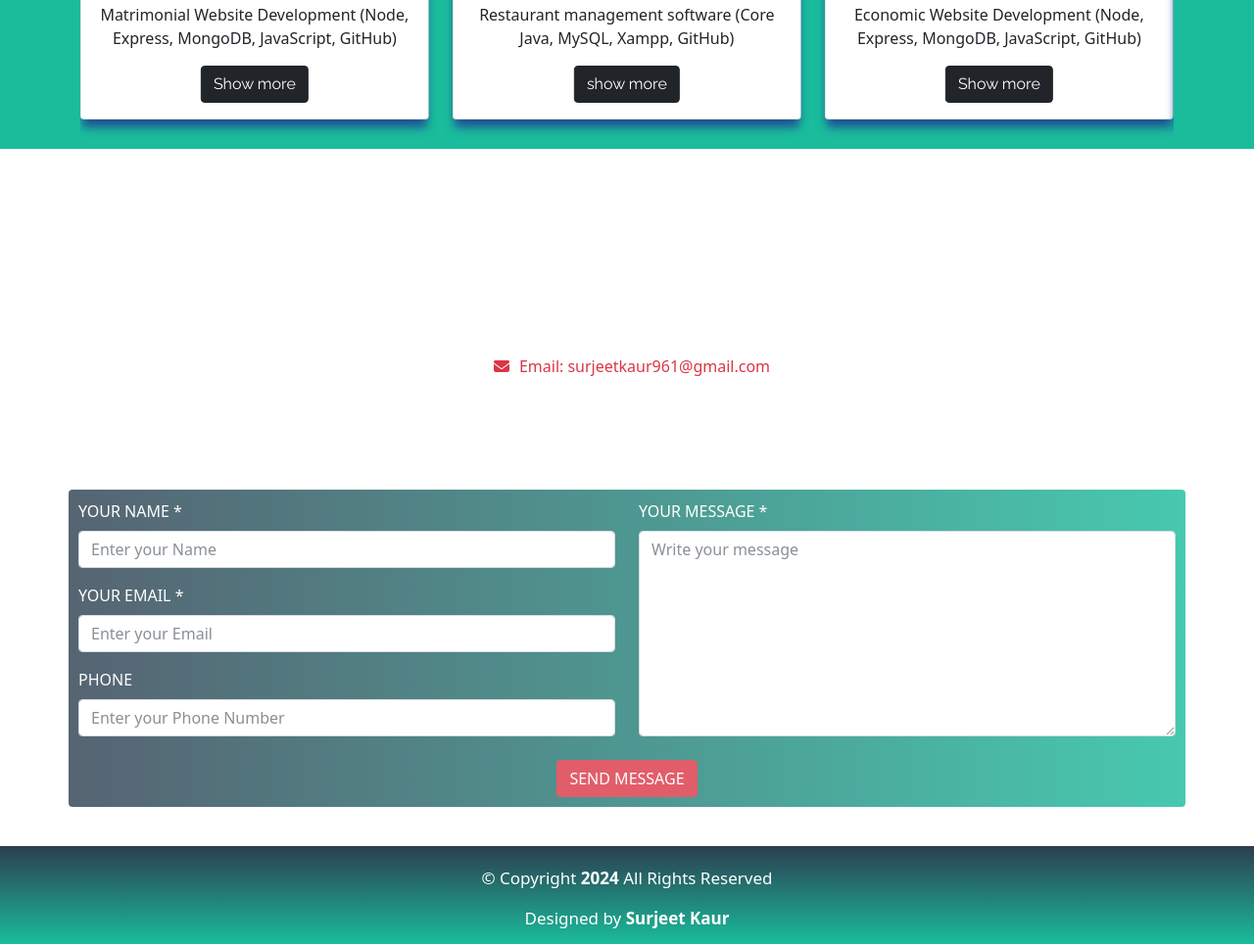
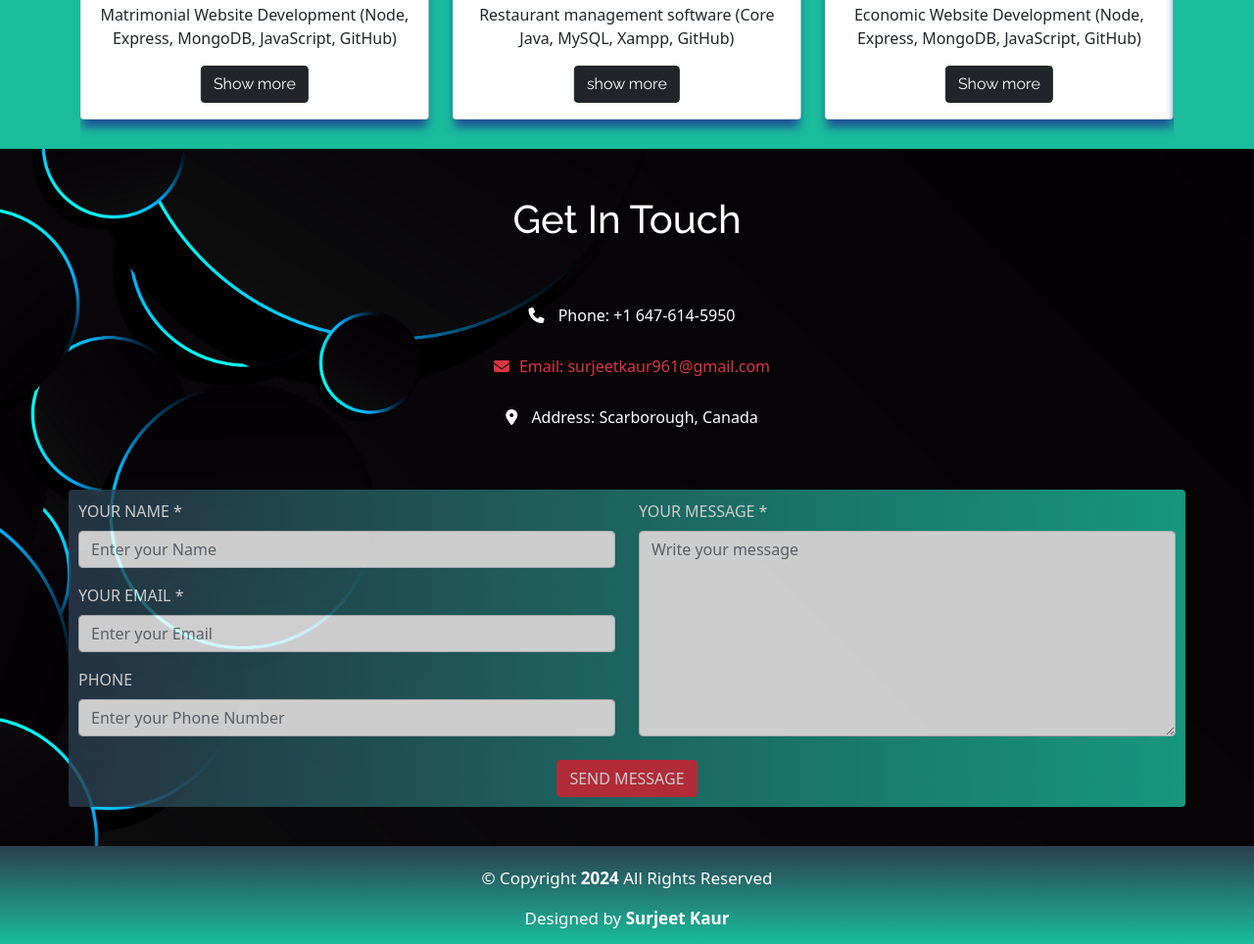
Before and after one commit to SurjeetKaur/SURJEET_KAUR_PORTFOLIO, a plain HTML site: page index.html in a window 1280 px wide. Shown: the part 3719-4683 px from the top of the page at 98% size. Drawn offline with nearby package versions, Linux system fonts and the light colour scheme; the site is published under a folder, as on GitHub Pages, so addresses that start at the root find nothing.

Commit message:
modified stylesheet

```diff
--- a/stylesheet.css
+++ b/stylesheet.css
@@ -292,7 +292,7 @@ height: 40px !important;
 /*Contact*/
 
 .contact-section{
-  background: url(/images/contact-background.jpg) no-repeat center center/cover;
+  background: url(./images/contact-background.jpg) no-repeat center center/cover;
   color:white;
   overflow-y:auto;
   overflow: hidden;
```
